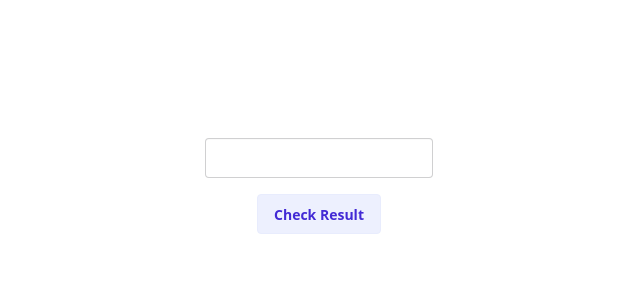
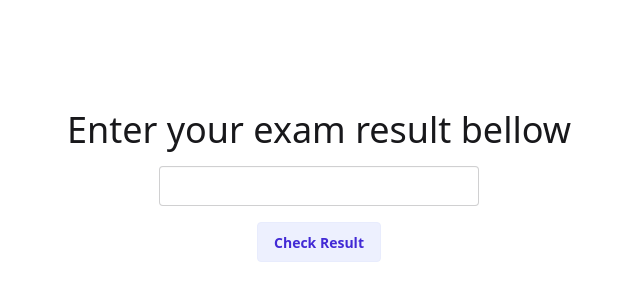
Before and after one commit to learner-of-string/number-grading, a plain HTML site: page index.html in a window 1280 px wide. Shown: the part 206-506 px from the top of the page, without its empty margins (321-961 px from the left). Drawn offline with nearby package versions, Linux system fonts and the light colour scheme.

Commit message:
added some text before the input field

```diff
--- a/index.html
+++ b/index.html
@@ -18,6 +18,7 @@
       id="root"
     >
       <div>
+        <p class="text-4xl mb-4">Enter your exam result bellow</p>
         <form action="" class="flex flex-col items-center justify-center gap-4">
           <input type="text" class="input" id="resultNumber" />
           <button type="submit" class="btn btn-primary btn-soft" id="btnSubmit">
```
